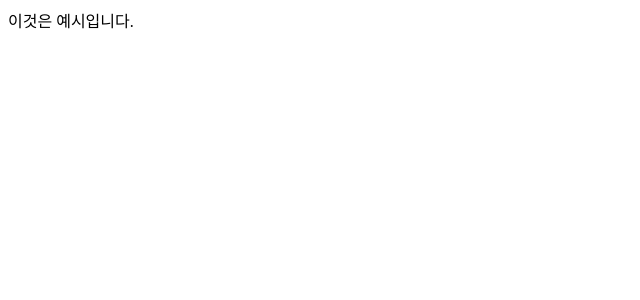
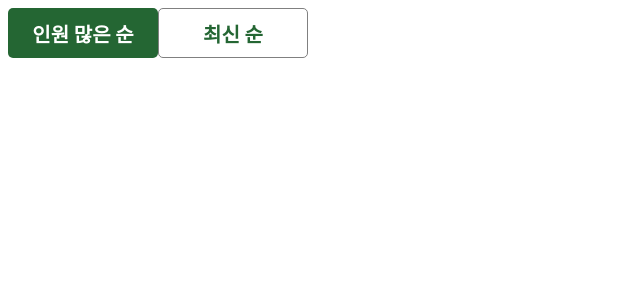
Before and after one commit to skku-sleepwalk/SKKUD_first_project, a Next.js app: page /examplepage in a window 1280 px wide. Shown: the top 300 px of the page, without its empty margins (0-640 px from the left). Built offline with nearby package versions, Linux system fonts and the light colour scheme.

Commit message:
orderBtn 완성

```diff
--- /dev/null
+++ b/component/Commongraybtn.module.css
@@ -0,0 +1,16 @@
+@import url("https://fonts.googleapis.com/css2?family=Inter:wght@700&display=swap");
+
+/* @import url("https://fonts.googleapis.com/css2?family=Inter:wght@700&family=Lugrasimo&display=swap"); */
+
+.backgroundColor {
+  background-color: #ffffff;
+  color: #246633;
+  height: 50px;
+  width: 150px;
+  font-size: 20px;
+  border-radius: 5px;
+  border: 1px solid gray;
+  font-weight: bold;
+  font-family: "Inter", sans-serif;
+  /* font-family: 'Lugrasimo', cursive; */
+}
--- /dev/null
+++ b/component/Commongreenbtn.module.css
@@ -0,0 +1,16 @@
+@import url("https://fonts.googleapis.com/css2?family=Inter:wght@700&display=swap");
+
+/* @import url("https://fonts.googleapis.com/css2?family=Inter:wght@700&family=Lugrasimo&display=swap"); */
+
+.backgroundColor {
+  background-color: #246633;
+  color: #ffffff;
+  height: 50px;
+  width: 150px;
+  font-size: 20px;
+  border-radius: 5px;
+  border: 0px;
+  font-weight: bold;
+  font-family: "Inter", sans-serif;
+  /* font-family: 'Lugrasimo', cursive; */
+}
--- /dev/null
+++ b/component/DoubleBtn.tsx
@@ -0,0 +1,21 @@
+import {useState} from 'react';
+import greenStyles from "./Commongreenbtn.module.css";
+import grayStyles from "./Commongraybtn.module.css";
+
+
+export interface doublebtnprops {
+  value1: string;
+  value2: string;
+}
+export function DoubleBtn({ value1, value2 }: doublebtnprops){
+
+  const [activateSelector, activateSelectorHandler] = useState(true);
+    const toggleColor = () => {
+      activateSelectorHandler((prev) => !prev);
+    }
+
+  return <div>
+    <button onClick={toggleColor} disabled={activateSelector} className={activateSelector ? greenStyles.backgroundColor : grayStyles.backgroundColor}>{value1}</button>
+    <button onClick={toggleColor} disabled={!activateSelector} className={!activateSelector ? greenStyles.backgroundColor : grayStyles.backgroundColor}>{value2}</button>
+  </div>;
+}
--- a/package.json
+++ b/package.json
@@ -13,6 +13,7 @@
     "@types/react": "18.2.15",
     "@types/react-dom": "18.2.7",
     "next": "13.4.10",
+    "prop-types": "^15.8.1",
     "react": "18.2.0",
     "react-dom": "18.2.0",
     "typescript": "5.1.6"
--- a/pages/examplepage.tsx
+++ b/pages/examplepage.tsx
@@ -1,4 +1,8 @@
 // 이것의 화면을 보고 싶다면 http://localhost:3000/examplepage로 들어가세요
+
+import {DoubleBtn} from '@/component/DoubleBtn'
+
 export default function index() {
-  return <div>이것은 예시입니다.</div>;
+
+  return <DoubleBtn value1='인원 많은 순' value2='최신 순' />;
 }
```
Also changed, not shown: 1 other file (tests, documents, lock files or other folders).
